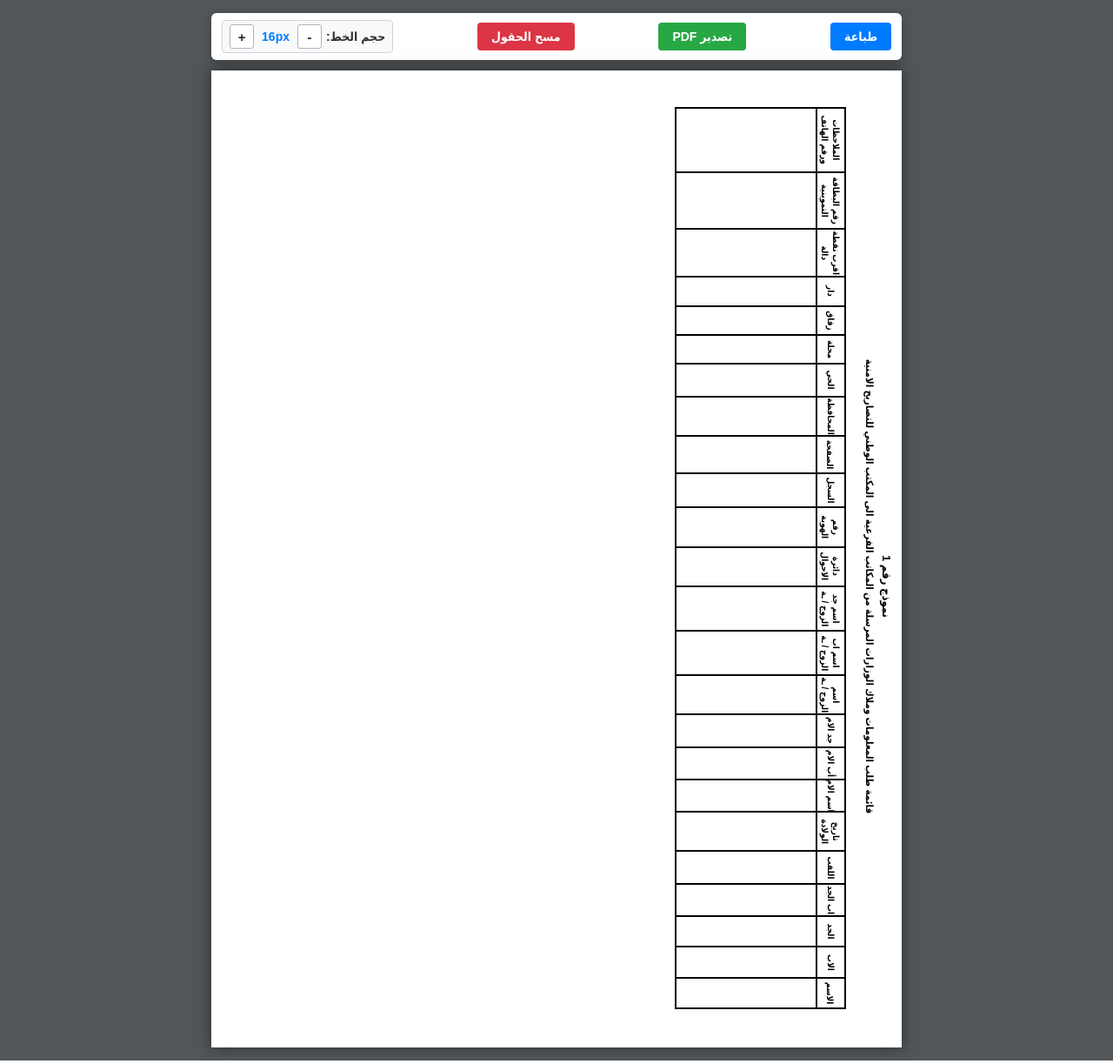
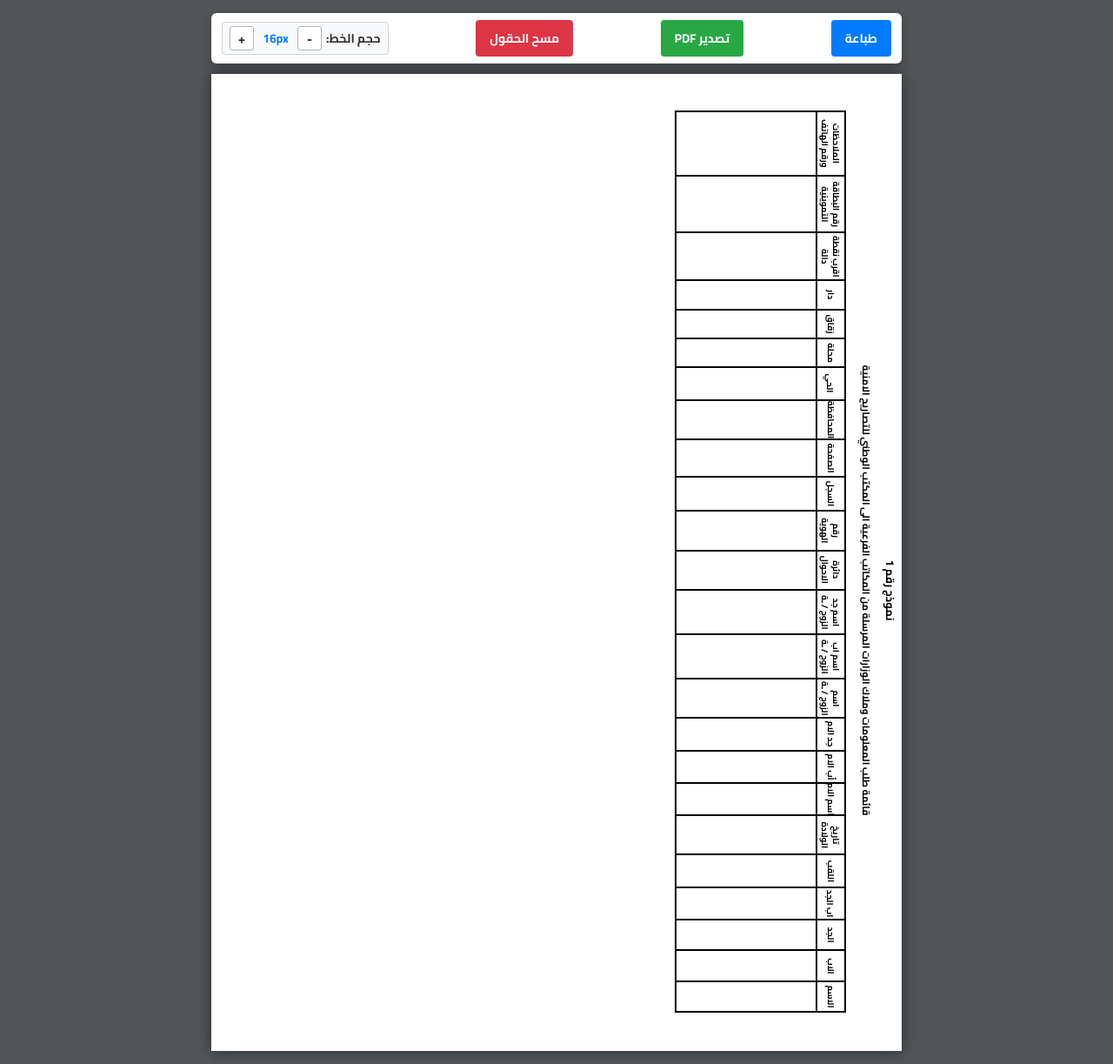
Before and after one commit to tasmg1/server, a FastAPI app: page / in a window 1280 px wide. Shown: the whole page at 87% size. Run offline with FastAPI, Linux system fonts and the light colour scheme; parts of the project's set-up code (start-up, migrations or seed data) failed here and were passed over.

Commit message:
Update index.html

```diff
--- a/templates/index.html
+++ b/templates/index.html
@@ -4,6 +4,9 @@
     <meta charset="UTF-8">
     <meta name="viewport" content="width=device-width, initial-scale=1.0, maximum-scale=5.0, user-scalable=yes">
     <title>نموذج رقم 1</title>
+
+    <!-- تحميل خط عربي رسمي لضمان عدم تشوه النص عند استخراجه من سيرفرات لينكس -->
+    <link href="https://fonts.googleapis.com/css2?family=Cairo:wght@600;700&display=swap" rel="stylesheet">
 
     <style>
         :root {
@@ -21,7 +24,8 @@
 
         * {
             box-sizing: border-box;
-            font-family: Arial, Tahoma, "Segoe UI", sans-serif;
+            /* توحيد الخط المعتمد */
+            font-family: 'Cairo', Arial, Tahoma, sans-serif !important;
             -webkit-print-color-adjust: exact !important;
             print-color-adjust: exact !important;
             -webkit-tap-highlight-color: transparent;
@@ -174,14 +178,11 @@
             table-layout: fixed;
         }
 
-        table.unified-table tr { overflow: hidden; }
-
         table.unified-table td {
             border: var(--border-thickness) solid #000000 !important;
             padding: 0 !important;
             vertical-align: middle;
-            position: relative;
-            overflow: hidden;
+            position: relative; /* ضروري لعمل الكبسولة الداخلية */
         }
 
         .label-col { width: var(--label-width); text-align: center; background-color: #ffffff; }
@@ -196,13 +197,21 @@
             line-height: 1.1; text-align: center; white-space: nowrap;
         }
 
-        .input-col { width: calc(100% - var(--label-width)); }
+        .input-col { width: calc(100% - var(--label-width)); position: relative; }
 
-        .input-col input,
-        .input-col textarea,
-        .pdf-text-val {
+        /* الكبسولة المقفلة: تمنع الجدول من التمدد حتى لو كتب المستخدم 100 سطر */
+        .input-wrapper {
             position: absolute;
             top: 0; left: 0; right: 0; bottom: 0;
+            overflow: hidden;
+            display: flex;
+            align-items: center;
+            justify-content: center;
+        }
+
+        .input-wrapper input,
+        .input-wrapper textarea,
+        .input-wrapper .pdf-text-val {
             width: 100%; height: 100%;
             border: none !important;
             outline: none !important;
@@ -213,7 +222,7 @@
             font-family: inherit;
             color: #000000;
             text-align: center;
-            overflow: hidden;
+            resize: none;
             margin: 0;
             -webkit-appearance: none;
             -moz-appearance: none;
@@ -221,16 +230,15 @@
             border-radius: 0;
         }
 
-        .input-col input:focus,
-        .input-col textarea:focus {
+        .input-wrapper input:focus,
+        .input-wrapper textarea:focus {
             background-color: rgba(0, 123, 255, 0.04);
         }
 
-        .input-col input { display: block; line-height: 1.5; }
-        .input-col textarea { padding-top: 6px; line-height: 1.2; white-space: pre-wrap; resize: none; }
+        .input-wrapper input { line-height: 1.5; }
+        .input-wrapper textarea { padding-top: 6px; line-height: 1.2; white-space: pre-wrap; }
 
-        .pdf-text-val { display: flex; justify-content: center; padding: 0 6px; }
-        .pdf-text-val.single-line { align-items: center; white-space: nowrap; }
+        .pdf-text-val { display: flex; justify-content: center; align-items: center; }
         .pdf-text-val.multi-line { align-items: flex-start; padding-top: 6px; white-space: pre-wrap; line-height: 1.2; }
 
         @page {
@@ -311,17 +300,20 @@
                                 </div>
                             </td>
                             <td class="input-col">
+                                <div class="input-wrapper">
                                     {% if is_pdf %}
                                         <div class="pdf-text-val {{ 'multi-line' if is_area else 'single-line' }}">
                                             {{ form_data.get(key, '') }}
                                         </div>
                                     {% else %}
                                         {% if is_area %}
+                                            <!-- منع التصحيح التلقائي المزعج للهواتف -->
                                             <textarea data-key="{{ key }}" spellcheck="false" autocomplete="off" autocorrect="off">{{ form_data.get(key, '') }}</textarea>
                                         {% else %}
                                             <input type="text" data-key="{{ key }}" value="{{ form_data.get(key, '') }}" spellcheck="false" autocomplete="off" autocorrect="off">
                                         {% endif %}
                                     {% endif %}
+                                </div>
                             </td>
                         </tr>
                         {% endmacro %}
@@ -478,12 +471,8 @@
                 const pdfBlob = await response.blob();
                 const fileName = 'نموذج_رقم_1.pdf';
 
-                if (navigator.canShare && navigator.canShare({ files: [new File([pdfBlob], fileName, { type: 'application/pdf' })] })) {
-                    await navigator.share({
-                        files: [new File([pdfBlob], fileName, { type: 'application/pdf' })]
-                    });
-                } else {
-                    const downloadBlob = new Blob([pdfBlob], { type: 'application/octet-stream' });
+                // إجبار المتصفح على فتح نافذة حفظ الملف بامتداد .pdf
+                const downloadBlob = new Blob([pdfBlob], { type: 'application/pdf' });
                 const blobUrl = URL.createObjectURL(downloadBlob);
                 const downloadLink = document.createElement('a');
                 downloadLink.href = blobUrl;
@@ -494,8 +483,7 @@
                 setTimeout(() => {
                     document.body.removeChild(downloadLink);
                     URL.revokeObjectURL(blobUrl);
-                    }, 2000);
-                }
+                }, 2500);
 
             } catch (err) {
                 console.error(err);
```
Also changed, not shown: other parts of templates/index.html (+9 -27 lines). Lines whose indentation alone changed are shown as unchanged.
